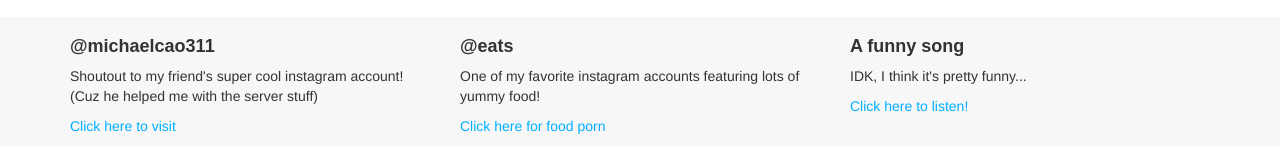
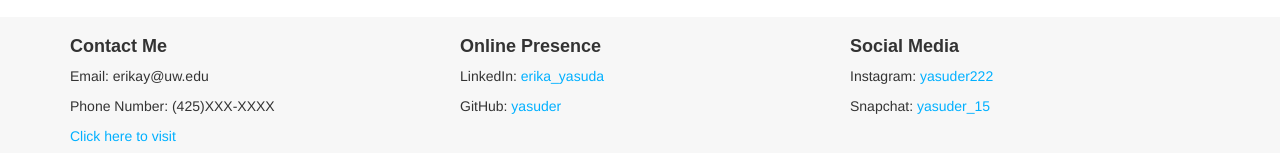
Before and after one commit to yasuder/yasuder.github.io, a plain HTML site: page index.html in a window 1280 px wide. Shown: the part 2091-2244 px from the top of the page. Drawn offline with nearby package versions, Linux system fonts and the light colour scheme.

Commit message:
Add changes to index file from sample index file

```diff
--- a/index.html
+++ b/index.html
@@ -59,10 +59,10 @@ $(document).ready(function(){
 </div>
 
       <ul class="nav nav-pills">
-        <li class="active"><a href="test2.html"><span class="glyphicon glyphicon-home"></span> Home</a></li>
-        <li><a href="Smiles.html"><span class="glyphicon glyphicon-stats"></span> Stats</a></li>
+        <li class="active"><a href="test2.html"><span class="glyphicon glyphicon-home"></span> Home </a></li>
+        <li><a href="Smiles.html"><span class="glyphicon glyphicon-stats"></span> Projects </a></li>
         <li class="dropdown">
-          <a href="#" data-toggle="dropdown" class="dropdown-toggle"><span class="glyphicon glyphicon-heart"></span> Free Smiles <b class="caret"></b></a>
+          <a href="#" data-toggle="dropdown" class="dropdown-toggle"><span class="glyphicon glyphicon-heart"></span> About Me <b class="caret"></b></a>
           <ul class="dropdown-menu">
             <li><a href="http://www.quotationspage.com/mqotd.html">Quotes</a></li>
             <li><a href="photos.html">Photos</a></li>
@@ -83,9 +83,9 @@ $(document).ready(function(){
 
       <div class="jumbotron">
         <div class="container">
-          <h1>Don't forget to smile!</h1>
+          <h1>Hello!</h1>
 
-          <p>Helping you find small things to make your day a little better...</p>
+          <p>Welcome to my collection of milestones!</p>
           <a href="#" data-toggle="popover" data-placement="bottom" title="Slightly funny joke of the day!" data-content="If you ever get cold, just stand in a corner for a bit... They're usually around 90 degrees."> Click here to see something funny!</a>
 
         </div>
@@ -175,23 +175,24 @@ $(document).ready(function(){
         <div class="container">
           <div class="row">
             <div class="col-md-4">
-              <h3>@michaelcao311</h3>
-              <p>Shoutout to my friend's super cool instagram account! (Cuz he helped me with the server stuff) </p>
+              <h3>Contact Me</h3>
+                <p>Email: erikay@uw.edu</p>
+                <p>Phone Number: (425)XXX-XXXX</p>
               <p><a href="https://instagram.com/michaelcao311/">Click here to visit</a></p>
             </div>
 
 
             <div class="col-md-4">
-              <h3>@eats</h3>
-              <p>One of my favorite instagram accounts featuring lots of yummy food!</p>
-              <p><a href="https://instagram.com/eats/">Click here for food porn</a></p>
+              <h3>Online Presence</h3>
+                <p>LinkedIn: <a href="https://www.linkedin.com/in/erika-yasuda-5a24a1101">erika_yasuda</a></p>
+                <p>GitHub: <a href="https://github.com/yasuder">yasuder</a></p>
             </div>
 
 
             <div class="col-md-4">
-              <h3>A funny song</h3>
-              <p>IDK, I think it's pretty funny...</p>
-              <p><a href="http://lalalaa.com">Click here to listen!</a></p>
+              <h3>Social Media</h3>
+                <p>Instagram: <a href="instagram.com">yasuder222</a></p>
+                <p>Snapchat: <a href="snapchat.com">yasuder_15</a></p>
             </div>
           </div>
         </div>
```
